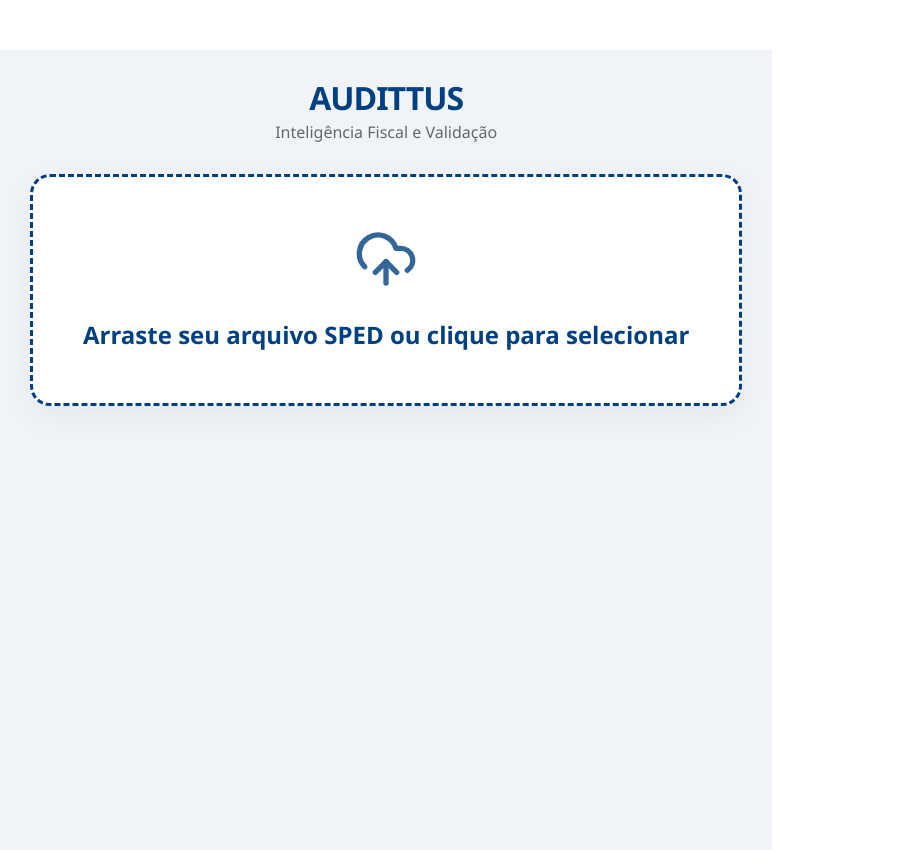
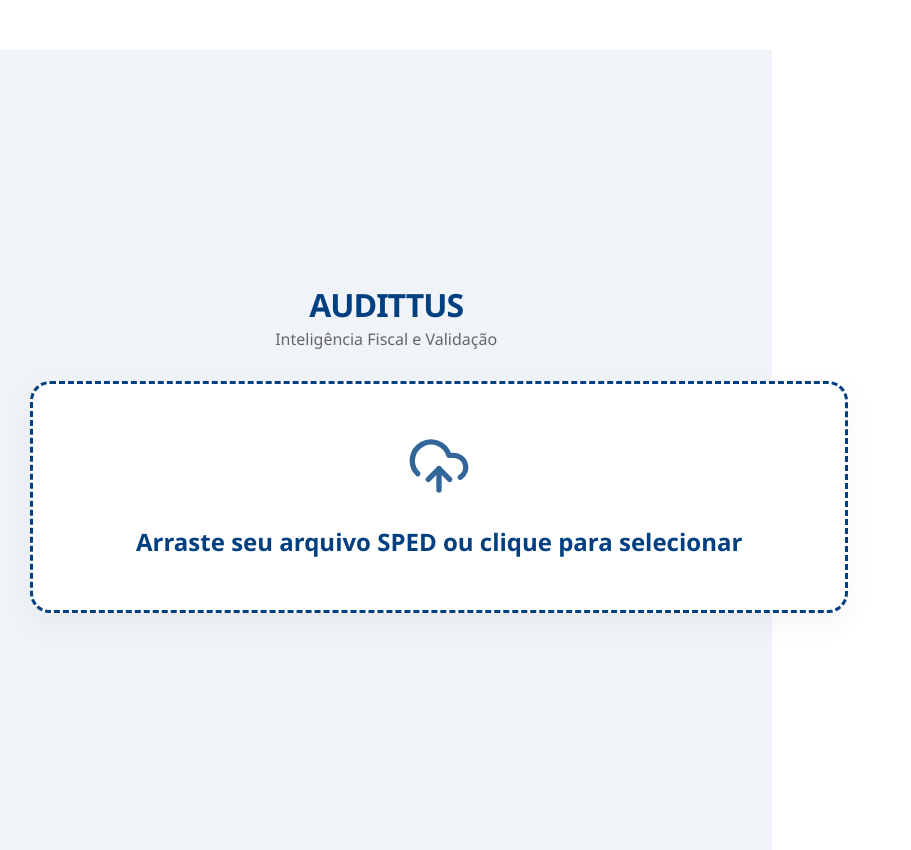
Before and after one commit to rafaelmax181879-cell/Importador-LimpaSPED, a React (Vite) app in the folder app-audittus/: page / in a window 1280 px wide. Shown: the whole page, without its empty margins (0-911 px from the left). Built offline with nearby package versions, Linux system fonts and the light colour scheme.

Commit message:
Correção Impressão em PDF

```diff
--- a/app-audittus/src/ImportadorSped.jsx
+++ b/app-audittus/src/ImportadorSped.jsx
@@ -22,7 +22,6 @@ export default function ImportadorSped() {
     return new Intl.NumberFormat('pt-BR', { style: 'currency', currency: 'BRL' }).format(valor);
   };
 
-  // Função para limpar todos os dados e começar de novo
   const limparDados = () => {
     setStatus('aguardando');
     setMensagem('Arraste seu arquivo SPED ou clique para selecionar');
@@ -37,7 +36,6 @@ export default function ImportadorSped() {
     setNomeOriginal('');
   };
 
-  // Função segura para gerar o PDF nativamente
   const gerarPDF = () => {
     window.print();
   };
@@ -156,21 +154,58 @@ export default function ImportadorSped() {
   };
 
   return (
-    <div style={{ display: 'flex', flexDirection: 'column', minHeight: '100vh', backgroundColor: '#f0f4f8', padding: '30px', boxSizing: 'border-box', fontFamily: '"Segoe UI", Roboto, Helvetica, Arial, sans-serif', color: '#333' }}>
+    <div style={{
+      display: 'flex',
+      flexDirection: 'column',
+      alignItems: 'center',
+      justifyContent: status !== 'sucesso' ? 'center' : 'flex-start',
+      minHeight: '100vh',
+      backgroundColor: '#f0f4f8',
+      padding: '30px',
+      boxSizing: 'border-box',
+      fontFamily: '"Segoe UI", Roboto, Helvetica, Arial, sans-serif',
+      color: '#333'
+    }}>
 
-      {/* Estilo CSS embutido para esconder os botões na hora de gerar o PDF */}
+      {/* CSS TURBINADO PARA IMPRESSÃO */}
       <style>
         {`
           @media print {
-            .no-print { display: none !important; }
-            body { background-color: #fff !important; }
+            .no-print, button { display: none !important; } /* Esconde botões */
+            body, html, div[style*="backgroundColor: #f0f4f8"] { background-color: #fff !important; height: auto !important; padding: 0 !important; margin: 0 !important; }
             ::-webkit-scrollbar { display: none; }
+
+            /* Força o layout a ser vertical (uma coluna) na impressão */
+            div[style*="display: grid"] {
+              display: flex !important;
+              flex-direction: column !important;
+              gap: 30px !important;
+            }
+
+            /* Garante que os cartões usem a largura total do papel */
+            div[style*="maxWidth: 1200px"], div[style*="maxWidth: 800px"] {
+                max-width: 100% !important; width: 100% !important; margin: 0 !important;
+            }
+
+            /* Ajusta a altura dos gráficos para o papel */
+            div[style*="height: 300px"] { height: 250px !important; }
+            .recharts-wrapper { margin: 0 auto !important; }
+
+            /* Remove sombras e fundo azul pesado para economizar tinta */
+            div[style*="boxShadow"], div[style*="backgroundColor: #fff"] {
+              box-shadow: none !important; border: 1px solid #eee !important; break-inside: avoid;
+            }
+            /* Banner da empresa em versão "light" para impressão */
+            div[style*="backgroundColor: #004080"] {
+                background-color: #fff !important; color: #004080 !important; border: 2px solid #004080 !important;
+            }
+            div[style*="backgroundColor: #004080"] h2, div[style*="backgroundColor: #004080"] span, div[style*="backgroundColor: #004080"] strong { color: #004080 !important; }
+            div[style*="backgroundColor: #004080"] svg { stroke: #004080 !important; }
           }
         `}
       </style>
 
-      {/* A MÁGICA DA CENTRALIZAÇÃO AQUI: margin: '0 auto' garante que a caixa fique no meio */}
-      <div style={{ width: '100%', maxWidth: '1200px', margin: '0 auto' }}>
+      <div style={{ width: '100%', maxWidth: '1200px' }}>
 
         <div style={{ textAlign: 'center', marginBottom: '30px' }}>
           <h1 style={{ color: '#004080', margin: '0', fontSize: '32px', fontWeight: '800', letterSpacing: '-1px' }}>AUDITTUS</h1>
@@ -178,7 +213,7 @@ export default function ImportadorSped() {
         </div>
 
         {status !== 'sucesso' && (
-          <div style={{ maxWidth: '800px', margin: '0 auto', padding: '50px', backgroundColor: '#fff', borderRadius: '20px', border: '3px dashed #004080', textAlign: 'center', position: 'relative', boxShadow: '0 10px 30px rgba(0,0,0,0.05)', transition: 'all 0.3s ease' }}>
+          <div style={{ width: '100%', maxWidth: '800px', margin: '0 auto', padding: '50px', backgroundColor: '#fff', borderRadius: '20px', border: '3px dashed #004080', textAlign: 'center', position: 'relative', boxShadow: '0 10px 30px rgba(0,0,0,0.05)', transition: 'all 0.3s ease' }}>
             <input type="file" accept=".txt" onChange={processarArquivo} style={{ position: 'absolute', top: 0, left: 0, width: '100%', height: '100%', opacity: 0, cursor: 'pointer' }} />
             {status === 'aguardando' && <UploadCloud size={64} color="#004080" style={{ marginBottom: '20px', opacity: 0.8 }} />}
             {status === 'processando' && <AlertCircle size={64} color="#F59E0B" style={{ marginBottom: '20px', animation: 'spin 2s linear infinite' }} />}
@@ -308,7 +343,7 @@ export default function ImportadorSped() {
               </div>
             </div>
 
-            {/* BARRA DE AÇÕES INFERIOR (Oculta ao imprimir o PDF) */}
+            {/* BARRA DE AÇÕES INFERIOR */}
             <div className="no-print" style={{ display: 'flex', justifyContent: 'center', gap: '20px', marginTop: '30px', padding: '20px', backgroundColor: '#fff', borderRadius: '20px', boxShadow: '0 10px 30px rgba(0,0,0,0.05)' }}>
               <button onClick={baixarArquivo} style={{ padding: '15px 25px', backgroundColor: '#004080', color: '#fff', border: 'none', borderRadius: '12px', fontSize: '16px', fontWeight: 'bold', cursor: 'pointer', display: 'flex', alignItems: 'center', gap: '10px', transition: 'background 0.3s' }}>
                 <Download size={20} /> 1. Baixar SPED Validado
```
